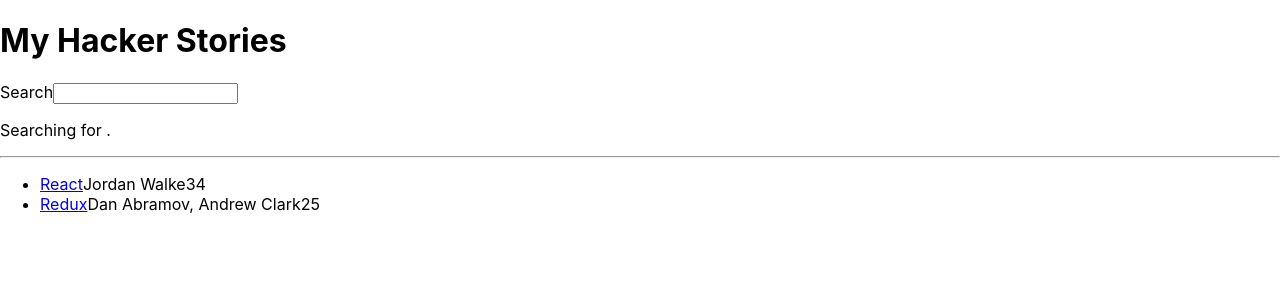
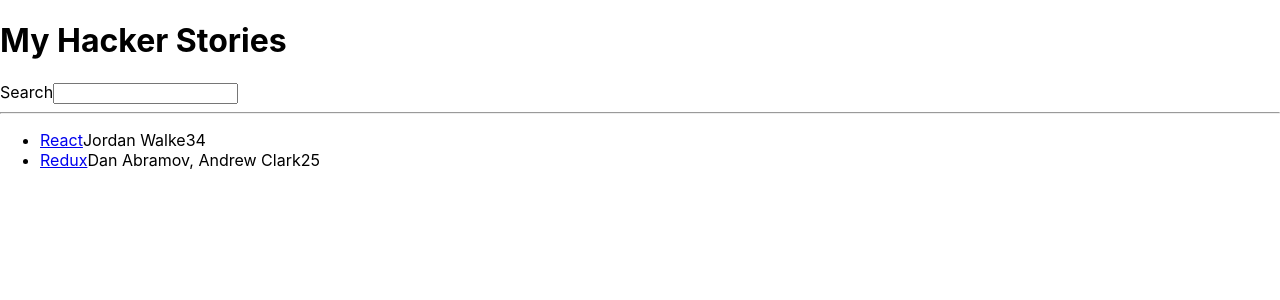
Before and after one commit to jnchaba/road-to-react, a React (Create React App) app in the folder hacker-stories/: page / in a window 1280 px wide. Shown: the top 300 px of the page. Built offline with nearby package versions, Linux system fonts and the light colour scheme.

Commit message:
end chapter 12: lifting react state

```diff
--- a/hacker-stories/src/App.js
+++ b/hacker-stories/src/App.js
@@ -20,16 +20,30 @@
     },
   ];
 
+  const [searchTerm, setSearchTerm] = React.useState('');
+
+  const handleSearch = (event) => {
+    setSearchTerm(event.target.value);
+  };
+
+  const searchedStories = stories.filter(story => story.title.toLowerCase().includes(searchTerm.toLowerCase()));
+
   return (
     <div>
       <h1>My Hacker Stories</h1>
-      <Search />
+      <Search onSearch={handleSearch}/>
       <hr />
-      <List list={stories}/>
+      <List list={searchedStories}/>
     </div>
   );
 }
 
+const Search = (props) => (
+    <div>
+      <label htmlFor="search">Search</label>
+      <input id="search" type="text" onChange={props.onSearch}/>
+    </div>
+);
 
 const List = (props) => (
     <ul>
@@ -50,19 +64,4 @@
   </li>
 );
 
-
-const Search = () => {
-  const [searchTerm, setSearchTerm] = React.useState('');
-  const handleChange = (event) => {
-    setSearchTerm(event.target.value);
-  }
-  return (
-    <div>
-      <label htmlFor="search">Search</label>
-      <input id="search" type="text" onChange={handleChange}/>
-      <p>Searching for <strong>{searchTerm}</strong>.</p>
-    </div>
-  );
-}
-
 export default App;
```
